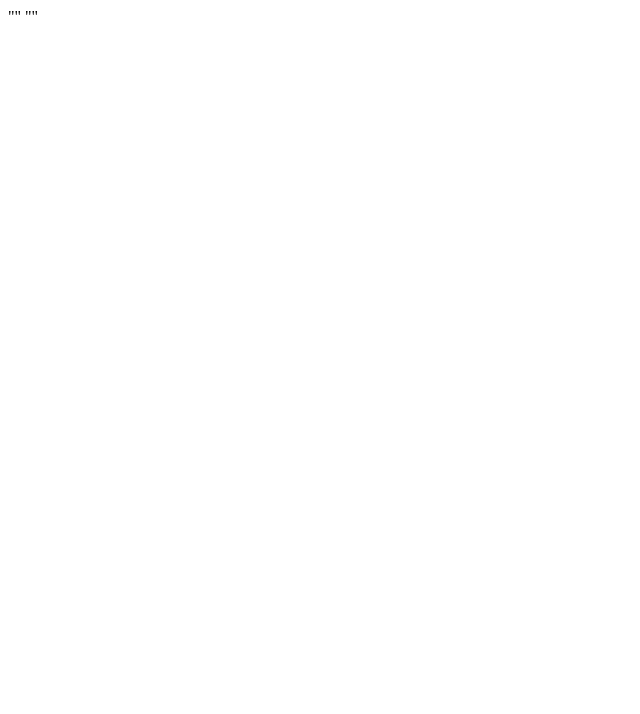
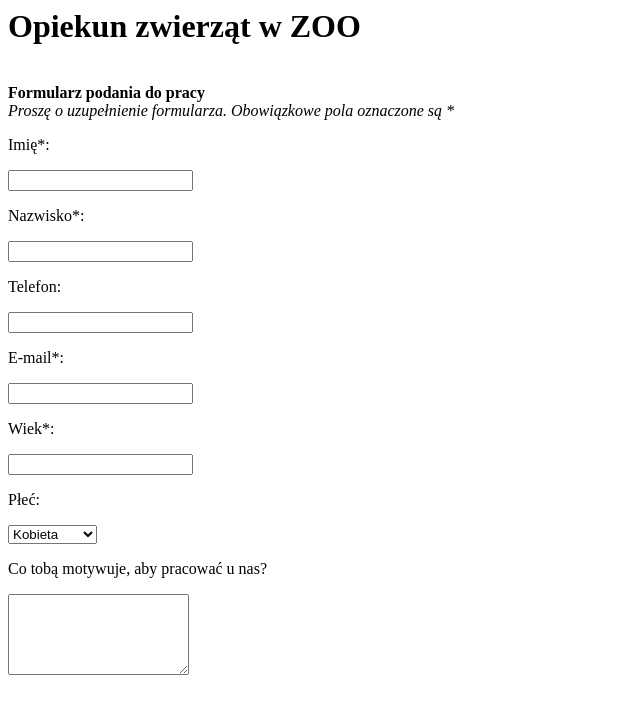
Before and after one commit to slawomirw/hubert, a plain HTML site: page zadanie1/index.html in a window 1280 px wide. Shown: the whole page, without its empty margins (0-640 px from the left). Drawn offline with Linux system fonts and the light colour scheme.

Commit message:
piąta zmiana

```diff
--- a/zadanie1/index.html
+++ b/zadanie1/index.html
@@ -1,2 +1,30 @@
-"<head></head><body></body>"
-"<head></head><body></body>"
+<head></head>
+<body>
+<h1>Opiekun zwierząt w ZOO</h1></br>
+<b>Formularz podania do pracy</b></br>
+<i>Proszę o uzupełnienie formularza. Obowiązkowe pola oznaczone są *</i></br>
+
+
+</body>
+<p>Imię*:</p>
+<input name="Imię">
+<p>Nazwisko*:</p>
+<input name="Nazwisko">
+<p>Telefon:</p>
+<input name="Telefon">
+<p>E-mail*:</p>
+<input name="E-mail">
+<p>Wiek*:</p>
+<input name="Wiek">
+<p>Płeć:</p>
+<form action="...">
+	<select name="Płeć">
+		<option>Kobieta</option>
+		<option>Mężczyzna</option>
+
+	</select>
+</form>
+<p>Co tobą motywuje, aby pracować u nas?</p>
+<form action="...">
+	<textarea name="Motywacja" cols="20" rows="5"></textarea>
+</form>
```
